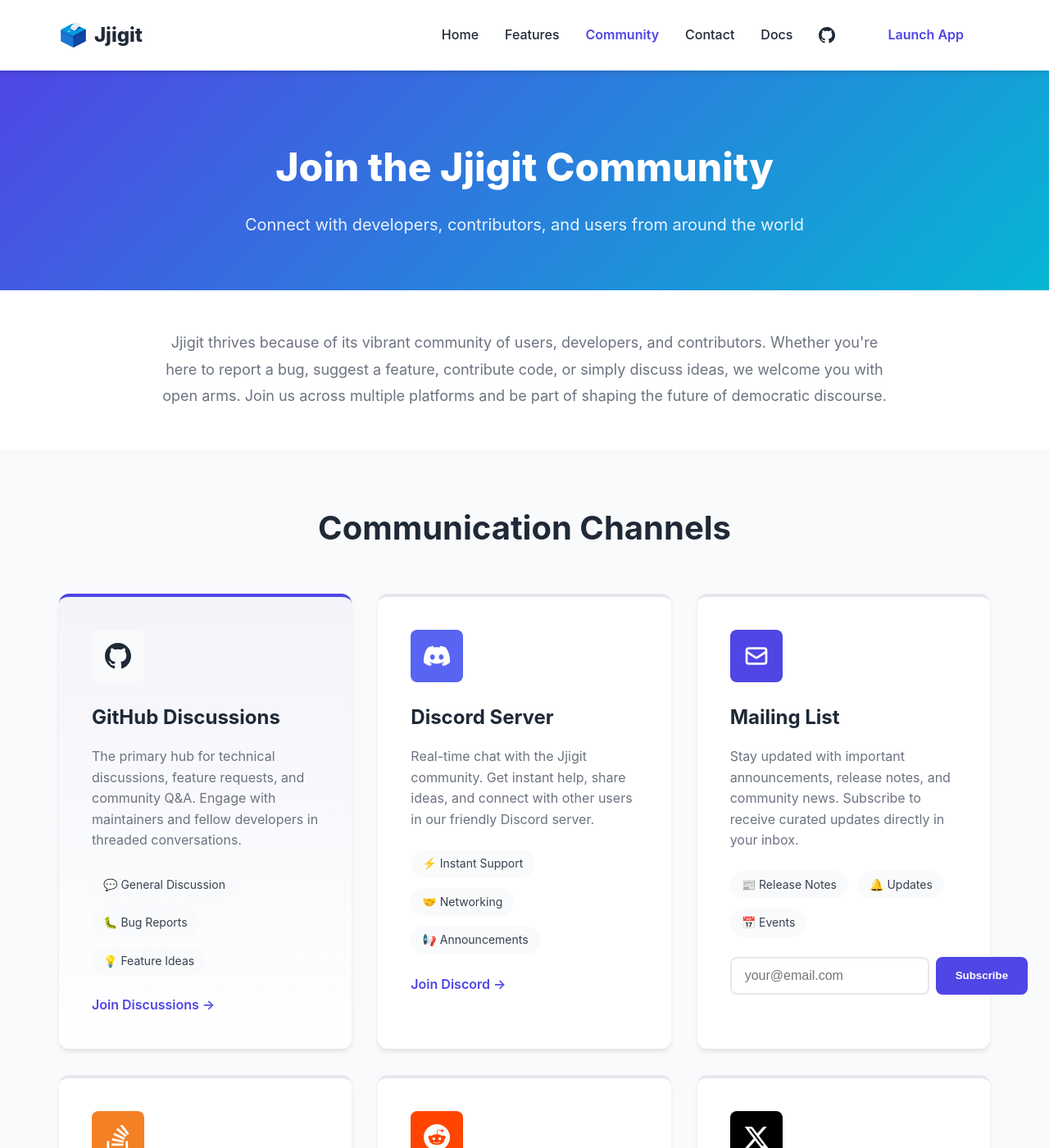
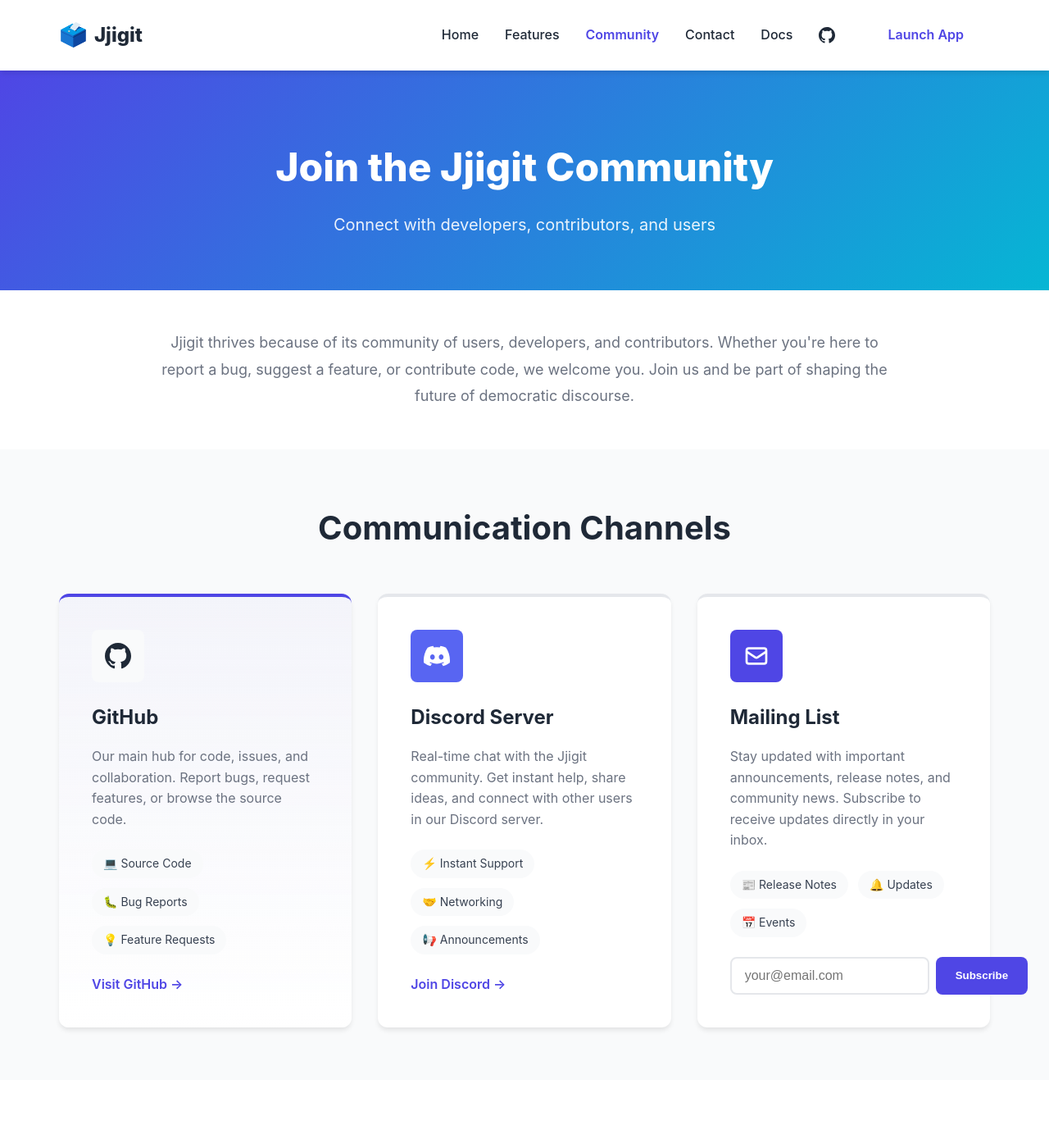
Before and after one commit to OSS-Group11/jjigit-website, a Jekyll site: the page built from community.md, in a window 1280 px wide and 1400 px high. Shown: the whole window at 82% size. Built offline with Jekyll 4.4.1, drawn with Linux system fonts in a browser that asks for light colours; some of the changed text lies outside the part shown.

Commit message:
Update community.md

```diff
--- a/community.md
+++ b/community.md
@@ -6,16 +6,15 @@ permalink: /community.html
 
 <div class="page-header">
   <h1>Join the Jjigit Community</h1>
-  <p class="page-subtitle">Connect with developers, contributors, and users from around the world</p>
+  <p class="page-subtitle">Connect with developers, contributors, and users</p>
 </div>
 
 <section class="community-intro">
   <div class="container">
     <p class="intro-text">
-      Jjigit thrives because of its vibrant community of users, developers, and contributors.
-      Whether you're here to report a bug, suggest a feature, contribute code, or simply discuss
-      ideas, we welcome you with open arms. Join us across multiple platforms and be part of
-      shaping the future of democratic discourse.
+      Jjigit thrives because of its community of users, developers, and contributors.
+      Whether you're here to report a bug, suggest a feature, or contribute code,
+      we welcome you. Join us and be part of shaping the future of democratic discourse.
     </p>
   </div>
 </section>
@@ -26,25 +25,25 @@ permalink: /community.html
 
     <div class="channel-grid">
 
-      <!-- GitHub Discussions -->
+      <!-- GitHub -->
       <div class="channel-card featured">
         <div class="channel-icon">
           <svg fill="currentColor" viewBox="0 0 24 24">
             <path d="M12 0c-6.626 0-12 5.373-12 12 0 5.302 3.438 9.8 8.207 11.387.599.111.793-.261.793-.577v-2.234c-3.338.726-4.033-1.416-4.033-1.416-.546-1.387-1.333-1.756-1.333-1.756-1.089-.745.083-.729.083-.729 1.205.084 1.839 1.237 1.839 1.237 1.07 1.834 2.807 1.304 3.492.997.107-.775.418-1.305.762-1.604-2.665-.305-5.467-1.334-5.467-5.931 0-1.311.469-2.381 1.236-3.221-.124-.303-.535-1.524.117-3.176 0 0 1.008-.322 3.301 1.23.957-.266 1.983-.399 3.003-.404 1.02.005 2.047.138 3.006.404 2.291-1.552 3.297-1.23 3.297-1.23.653 1.653.242 2.874.118 3.176.77.84 1.235 1.911 1.235 3.221 0 4.609-2.807 5.624-5.479 5.921.43.372.823 1.102.823 2.222v3.293c0 .319.192.694.801.576 4.765-1.589 8.199-6.086 8.199-11.386 0-6.627-5.373-12-12-12z"/>
           </svg>
         </div>
-        <h3>GitHub Discussions</h3>
+        <h3>GitHub</h3>
         <p>
-          The primary hub for technical discussions, feature requests, and community Q&A.
-          Engage with maintainers and fellow developers in threaded conversations.
+          Our main hub for code, issues, and collaboration. Report bugs, request features,
+          or browse the source code.
         </p>
         <div class="channel-meta">
-          <span class="meta-item">💬 General Discussion</span>
+          <span class="meta-item">💻 Source Code</span>
           <span class="meta-item">🐛 Bug Reports</span>
-          <span class="meta-item">💡 Feature Ideas</span>
+          <span class="meta-item">💡 Feature Requests</span>
         </div>
-        <a href="{{ site.project.discussions_url }}" class="channel-link" target="_blank">
-          Join Discussions →
+        <a href="{{ site.project.github_url }}" class="channel-link" target="_blank">
+          Visit GitHub →
         </a>
       </div>
 
@@ -58,7 +57,7 @@ permalink: /community.html
         <h3>Discord Server</h3>
         <p>
           Real-time chat with the Jjigit community. Get instant help, share ideas,
-          and connect with other users in our friendly Discord server.
+          and connect with other users in our Discord server.
         </p>
         <div class="channel-meta">
           <span class="meta-item">⚡ Instant Support</span>
@@ -80,7 +79,7 @@ permalink: /community.html
         <h3>Mailing List</h3>
         <p>
           Stay updated with important announcements, release notes, and community news.
-          Subscribe to receive curated updates directly in your inbox.
+          Subscribe to receive updates directly in your inbox.
         </p>
         <div class="channel-meta">
           <span class="meta-item">📰 Release Notes</span>
@@ -91,72 +90,6 @@ permalink: /community.html
           <input type="email" placeholder="your@email.com" class="email-input">
           <button class="email-submit">Subscribe</button>
         </div>
-      </div>
-
-      <!-- Stack Overflow -->
-      <div class="channel-card">
-        <div class="channel-icon stackoverflow">
-          <svg viewBox="0 0 24 24" fill="currentColor">
-            <path d="M18.986 21.865v-6.404h2.134V24H1.844v-8.539h2.13v6.404h15.012zM6.111 19.731H16.85v-2.137H6.111v2.137zm.259-4.852l10.48 2.189.451-2.07-10.478-2.187-.453 2.068zm1.359-5.056l9.705 4.53.903-1.95-9.706-4.53-.902 1.936v.014zm2.715-4.785l8.217 6.855 1.359-1.62-8.216-6.853-1.35 1.617-.01.001zM15.751 0l-1.746 1.294 6.405 8.604 1.746-1.294L15.749 0h.002z"/>
-          </svg>
-        </div>
-        <h3>Stack Overflow</h3>
-        <p>
-          Ask technical questions and get answers from the broader developer community.
-          Tag your questions with <code>jjigit</code> for visibility.
-        </p>
-        <div class="channel-meta">
-          <span class="meta-item">❓ Q&A Format</span>
-          <span class="meta-item">🏆 Reputation System</span>
-          <span class="meta-item">🔍 Searchable</span>
-        </div>
-        <a href="https://stackoverflow.com/questions/tagged/jjigit" class="channel-link" target="_blank">
-          Browse Questions →
-        </a>
-      </div>
-
-      <!-- Reddit -->
-      <div class="channel-card">
-        <div class="channel-icon reddit">
-          <svg viewBox="0 0 24 24" fill="currentColor">
-            <path d="M12 0A12 12 0 0 0 0 12a12 12 0 0 0 12 12 12 12 0 0 0 12-12A12 12 0 0 0 12 0zm5.01 4.744c.688 0 1.25.561 1.25 1.249a1.25 1.25 0 0 1-2.498.056l-2.597-.547-.8 3.747c1.824.07 3.48.632 4.674 1.488.308-.309.73-.491 1.207-.491.968 0 1.754.786 1.754 1.754 0 .716-.435 1.333-1.01 1.614a3.111 3.111 0 0 1 .042.52c0 2.694-3.13 4.87-7.004 4.87-3.874 0-7.004-2.176-7.004-4.87 0-.183.015-.366.043-.534A1.748 1.748 0 0 1 4.028 12c0-.968.786-1.754 1.754-1.754.463 0 .898.196 1.207.49 1.207-.883 2.878-1.43 4.744-1.487l.885-4.182a.342.342 0 0 1 .14-.197.35.35 0 0 1 .238-.042l2.906.617a1.214 1.214 0 0 1 1.108-.701zM9.25 12C8.561 12 8 12.562 8 13.25c0 .687.561 1.248 1.25 1.248.687 0 1.248-.561 1.248-1.249 0-.688-.561-1.249-1.249-1.249zm5.5 0c-.687 0-1.248.561-1.248 1.25 0 .687.561 1.248 1.249 1.248.688 0 1.249-.561 1.249-1.249 0-.687-.562-1.249-1.25-1.249zm-5.466 3.99a.327.327 0 0 0-.231.094.33.33 0 0 0 0 .463c.842.842 2.484.913 2.961.913.477 0 2.105-.056 2.961-.913a.361.361 0 0 0 .029-.463.33.33 0 0 0-.464 0c-.547.533-1.684.73-2.512.73-.828 0-1.979-.196-2.512-.73a.326.326 0 0 0-.232-.095z"/>
-          </svg>
-        </div>
-        <h3>Reddit Community</h3>
-        <p>
-          Join discussions, share experiences, and discover interesting use cases on our
-          subreddit. A casual space for the Jjigit community.
-        </p>
-        <div class="channel-meta">
-          <span class="meta-item">🗣️ Casual Discussion</span>
-          <span class="meta-item">📸 Showcases</span>
-          <span class="meta-item">🎯 Polls</span>
-        </div>
-        <a href="https://reddit.com/r/jjigit" class="channel-link" target="_blank">
-          Visit Subreddit →
-        </a>
-      </div>
-
-      <!-- Twitter/X -->
-      <div class="channel-card">
-        <div class="channel-icon twitter">
-          <svg viewBox="0 0 24 24" fill="currentColor">
-            <path d="M18.244 2.25h3.308l-7.227 8.26 8.502 11.24H16.17l-5.214-6.817L4.99 21.75H1.68l7.73-8.835L1.254 2.25H8.08l4.713 6.231zm-1.161 17.52h1.833L7.084 4.126H5.117z"/>
-          </svg>
-        </div>
-        <h3>X (Twitter)</h3>
-        <p>
-          Follow us for quick updates, tips, and community highlights.
-          Join the conversation with #Jjigit.
-        </p>
-        <div class="channel-meta">
-          <span class="meta-item">⚡ Quick Updates</span>
-          <span class="meta-item">📱 Mobile-Friendly</span>
-          <span class="meta-item">🌐 Global Reach</span>
-        </div>
-        <a href="https://twitter.com/jjigit_official" class="channel-link" target="_blank">
-          Follow Us →
-        </a>
       </div>
 
     </div>
@@ -228,27 +161,3 @@ permalink: /community.html
     </div>
   </div>
 </section>
-
-<section class="community-stats">
-  <div class="container">
-    <h2 class="section-title">Community at a Glance</h2>
-    <div class="stats-grid">
-      <div class="stat-card">
-        <div class="stat-number">1K+</div>
-        <div class="stat-label">Active Users</div>
-      </div>
-      <div class="stat-card">
-        <div class="stat-number">50+</div>
-        <div class="stat-label">Contributors</div>
-      </div>
-      <div class="stat-card">
-        <div class="stat-number">500+</div>
-        <div class="stat-label">GitHub Stars</div>
-      </div>
-      <div class="stat-card">
-        <div class="stat-number">100+</div>
-        <div class="stat-label">Discussions</div>
-      </div>
-    </div>
-  </div>
-</section>
```
